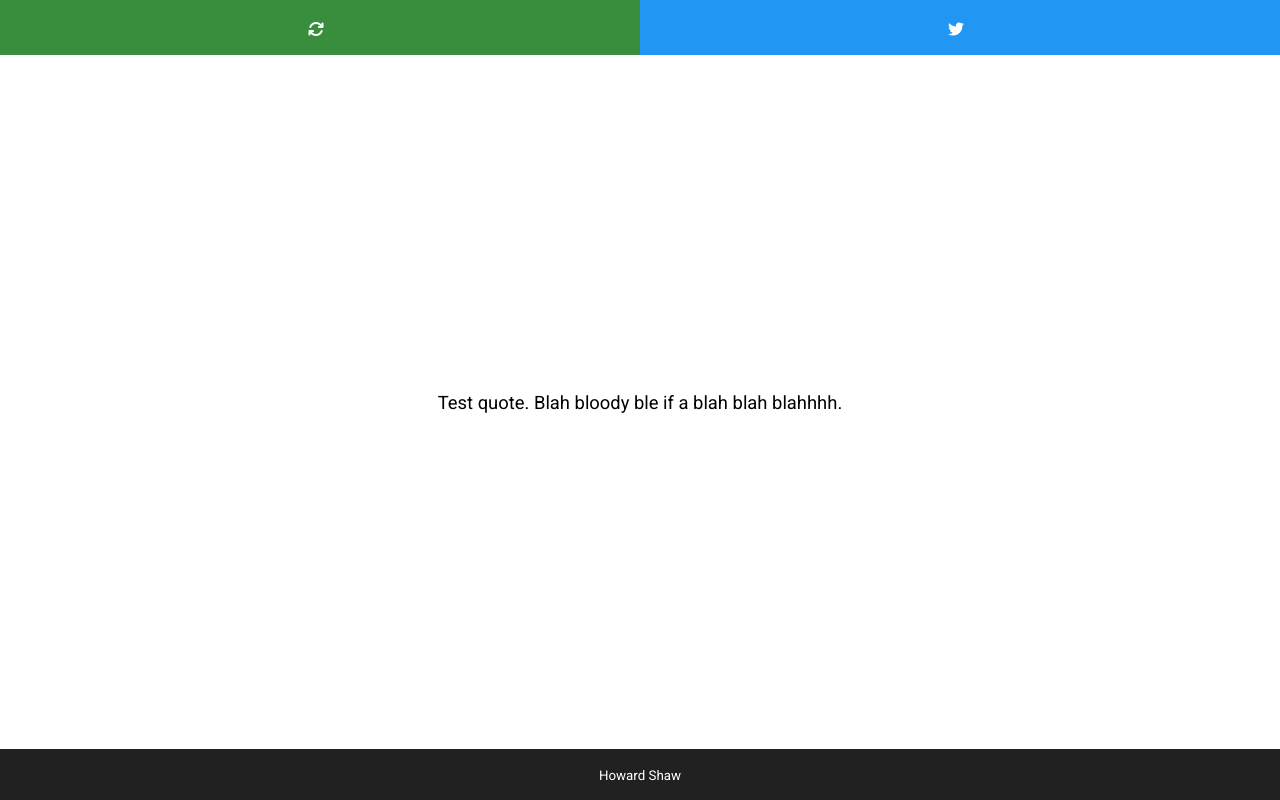
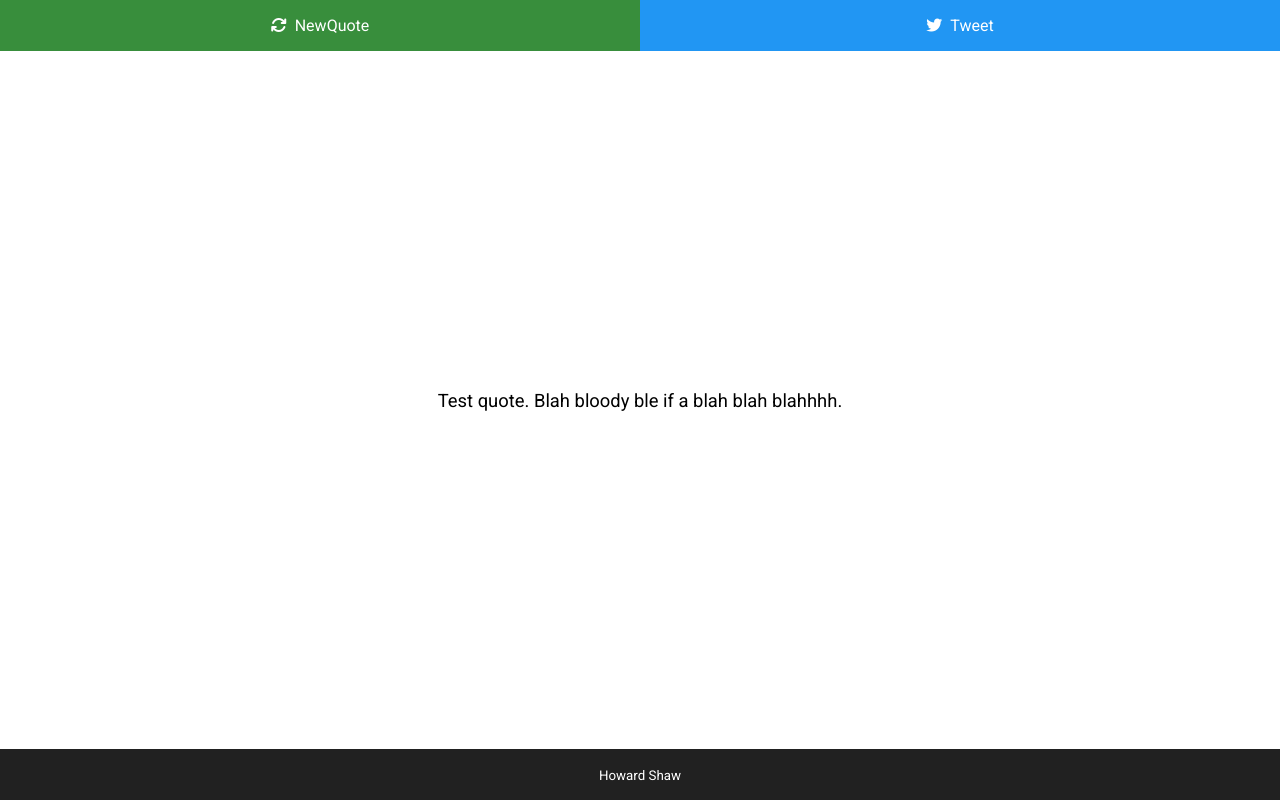
Before and after one commit to ivthefourth/ivthefourth.github.io, a plain HTML site: page quote-machine/index.html in a window 1280 px wide. Drawn offline with Linux system fonts and the light colour scheme.

Commit message:
Add files via upload

```diff
--- a/quote-machine/style.css
+++ b/quote-machine/style.css
@@ -34,6 +34,14 @@ header{
 	width: 0;
 	overflow: hidden;
 	white-space: nowrap;
+}
+
+@media all and (min-width: 18em){
+	.button-text{
+		display: inline;
+		width: auto;
+		white-space: normal;
+	}
 }
 
 .button{
```
